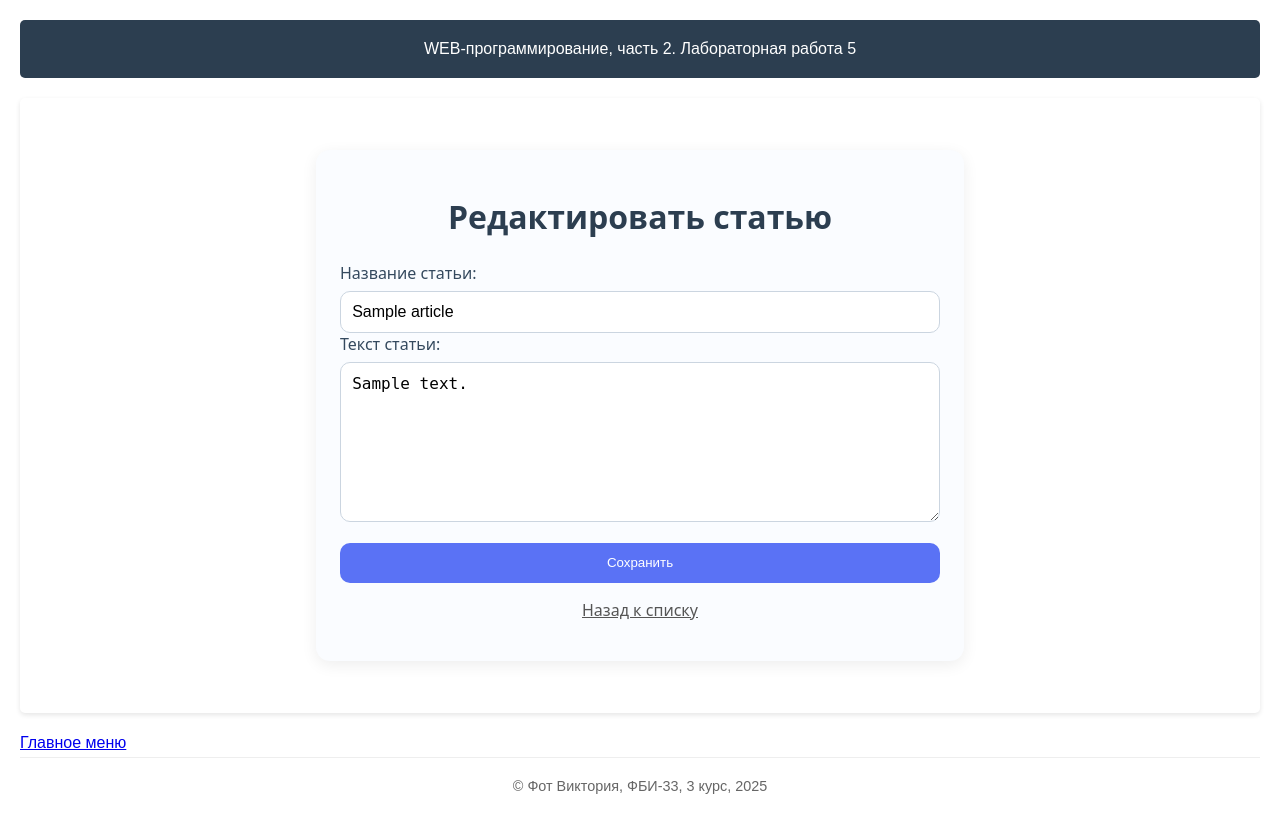
After one commit to Vikafot/web-back-labs, a Flask app: page /lab5/edit/1 in a window 1280 px wide. The commit adds this page. Run offline with Flask 3, Linux system fonts and the light colour scheme; the visitor is signed in with stand-in values (Sample User, id 1); a database or web service that is not in the repository returns one stand-in record (values such as "Sample title"); some libraries are stand-ins or nearby versions.

Commit message:
Самостоятельные задания

```diff
--- a/lab5.py
+++ b/lab5.py
@@ -109,6 +109,9 @@ def create():
     title = request.form.get('title')
     article_text = request.form.get('article_text')
 
+    if not title or not article_text:
+        return render_template('lab5/create_article.html', error="Название и текст статьи не могут быть пустыми.")
+
     conn, cur = db_connect()
 
     if current_app.config['DB_TYPE'] == 'postgres':
@@ -151,3 +154,87 @@ def list():
 
     db_close(conn, cur)
     return render_template('/lab5/articles.html', articles=articles)
+
+@lab5.route('/lab5/logout')
+def logout():
+    session.pop('login', None)
+    return redirect('/lab5')
+
+@lab5.route('/lab5/edit/<int:article_id>', methods=['GET', 'POST'])
+def edit(article_id):
+    login = session.get('login')
+    if not login:
+        return redirect('/lab5/login')
+
+    conn, cur = db_connect()
+
+    if current_app.config['DB_TYPE'] == 'postgres':
+        cur.execute("SELECT id FROM users WHERE login=%s", (login,))
+    else:
+        cur.execute("SELECT id FROM users WHERE login=?", (login,))
+    user = cur.fetchone()
+    if not user:
+        db_close(conn, cur)
+        return redirect('/lab5')
+    login_id = user['id']
+
+    if current_app.config['DB_TYPE'] == 'postgres':
+        cur.execute("SELECT * FROM articles WHERE id=%s AND login_id=%s", (article_id, login_id))
+    else:
+        cur.execute("SELECT * FROM articles WHERE id=? AND login_id=?", (article_id, login_id))
+    article = cur.fetchone()
+    if not article:
+        db_close(conn, cur)
+        return "Статья не найдена или у вас нет прав на её редактирование", 403
+
+    if request.method == 'GET':
+        db_close(conn, cur)
+        return render_template('lab5/edit_article.html', article=article)
+
+    title = request.form.get('title', '').strip()
+    article_text = request.form.get('article_text', '').strip()
+
+    if not title or not article_text:
+        db_close(conn, cur)
+        return render_template('lab5/edit_article.html', article=article, error="Название и текст не могут быть пустыми")
+
+    if current_app.config['DB_TYPE'] == 'postgres':
+        cur.execute(
+            "UPDATE articles SET title=%s, article_text=%s WHERE id=%s AND login_id=%s",
+            (title, article_text, article_id, login_id)
+        )
+    else:
+        cur.execute(
+            "UPDATE articles SET title=?, article_text=? WHERE id=? AND login_id=?",
+            (title, article_text, article_id, login_id)
+        )
+
+    db_close(conn, cur)
+    return redirect('/lab5/list')
+
+
+@lab5.route('/lab5/delete/<int:article_id>', methods=['POST'])
+def delete(article_id):
+    login = session.get('login')
+    if not login:
+        return redirect('/lab5/login')
+
+    conn, cur = db_connect()
+
+    if current_app.config['DB_TYPE'] == 'postgres':
+        cur.execute("SELECT id FROM users WHERE login=%s", (login,))
+    else:
+        cur.execute("SELECT id FROM users WHERE login=?", (login,))
+    user = cur.fetchone()
+    if not user:
+        db_close(conn, cur)
+        return "Пользователь не найден", 404
+    login_id = user['id']
+
+    if current_app.config['DB_TYPE'] == 'postgres':
+        cur.execute("DELETE FROM articles WHERE id=%s AND login_id=%s", (article_id, login_id))
+    else:
+        cur.execute("DELETE FROM articles WHERE id=? AND login_id=?", (article_id, login_id))
+
+    db_close(conn, cur)
+    return redirect('/lab5/list')
--- a/static/main.css
+++ b/static/main.css
@@ -79,3 +79,224 @@ th {
 .item img:hover {
     scale: 1.05;
 }
+
+.register-container {
+    max-width: 400px;
+    margin: 2rem auto;
+    padding: 2rem;
+    border: 1px solid #ddd;
+    border-radius: 10px;
+    background-color: #f9f9f9;
+    box-shadow: 0 4px 12px rgba(0, 0, 0, 0.1);
+    font-family: Arial, sans-serif;
+}
+
+.register-container h1 {
+    text-align: center;
+    margin-bottom: 1.5rem;
+    color: #333;
+}
+
+.form-group {
+    margin-bottom: 1rem;
+}
+
+.form-group label {
+    display: block;
+    margin-bottom: 0.5rem;
+    font-weight: bold;
+    color: #555;
+}
+
+.form-group input {
+    width: 100%;
+    padding: 0.6rem;
+    font-size: 1rem;
+    border: 1px solid #ccc;
+    border-radius: 6px;
+    box-sizing: border-box;
+}
+
+.form-group input:focus {
+    outline: none;
+    border-color: #007bff;
+    box-shadow: 0 0 0 2px rgba(0, 123, 255, 0.25);
+}
+
+.error-message {
+    color: #d32f2f;
+    background-color: #ffebee;
+    padding: 0.75rem;
+    border-radius: 6px;
+    margin-bottom: 1rem;
+    border-left: 4px solid #d32f2f;
+}
+
+.submit-btn {
+    width: 100%;
+    padding: 0.75rem;
+    font-size: 1.1rem;
+    background-color: #007bff;
+    color: white;
+    border: none;
+    border-radius: 6px;
+    cursor: pointer;
+    transition: background-color 0.2s;
+}
+
+.submit-btn:hover {
+    background-color: #0056b3;
+}
+
+.articles-list {
+    max-width: 700px;
+    margin: 0 auto;
+    padding: 1rem;
+}
+
+.articles-list h1 {
+    text-align: center;
+    margin-bottom: 1.5rem;
+    color: #2c3e50;
+}
+
+.article-item {
+    margin-bottom: 2rem;
+    padding-bottom: 1.2rem;
+    border-bottom: 1px solid #eee;
+}
+
+.article-item h2 {
+    margin: 0 0 0.6rem;
+    font-size: 1.4rem;
+    color: #3498db;
+}
+
+.article-item blockquote {
+    margin: 0;
+    padding-left: 1rem;
+    border-left: 3px solid #ddd;
+    color: #555;
+    font-style: normal;
+    line-height: 1.6;
+}
+
+.no-articles {
+    text-align: center;
+    color: #7f8c8d;
+    font-style: italic;
+}
+
+.create-article-form {
+    max-width: 600px;
+    margin: 2rem auto;
+    padding: 1.5rem;
+    background: #fafcff;
+    border-radius: 14px;
+    box-shadow: 0 4px 16px rgba(0, 0, 0, 0.07);
+    font-family: system-ui, sans-serif;
+}
+
+.create-article-form h1 {
+    text-align: center;
+    margin-bottom: 1.5rem;
+    color: #2c3e50;
+}
+
+.create-article-form div {
+    margin-bottom: 1.2rem;
+}
+
+.create-article-form label {
+    display: block;
+    margin-bottom: 0.4rem;
+    font-weight: 500;
+    color: #34495e;
+}
+
+.create-article-form input[type="text"],
+.create-article-form textarea {
+    width: 100%;
+    padding: 0.7rem;
+    font-size: 1rem;
+    border: 1px solid #cbd5e0;
+    border-radius: 10px;
+    background: white;
+    box-sizing: border-box;
+    transition: border-color 0.2s, box-shadow 0.2s;
+}
+
+.create-article-form input[type="text"]:focus,
+.create-article-form textarea:focus {
+    outline: none;
+    border-color: #6a8cff;
+    box-shadow: 0 0 0 3px rgba(106, 140, 255, 0.25);
+}
+
+.create-article-form textarea {
+    min-height: 160px;
+    resize: vertical;
+    font-family: inherit;
+    line-height: 1.5;
+}
+
+.create-article-form button[type="submit"] {
+    width: 100%;
+    padding: 0.8rem;
+    font-size: 1.05rem;
+    font-weight: 600;
+    color: white;
+    background: #5a72f5;
+    border: none;
+    border-radius: 10px;
+    cursor: pointer;
+    transition: background 0.2s;
+}
+
+.create-article-form button[type="submit"]:hover {
+    background: #445de0;
+}
+
+.edit-form {
+    max-width: 600px;
+    margin: 2rem auto;
+    padding: 1.5rem;
+    background: #fafcff;
+    border-radius: 14px;
+    box-shadow: 0 4px 16px rgba(0,0,0,0.07);
+    font-family: system-ui, sans-serif;
+}
+.edit-form h1 {
+    text-align: center;
+    margin-bottom: 1.5rem;
+    color: #2c3e50;
+}
+.edit-form label {
+    display: block;
+    margin-bottom: 0.4rem;
+    font-weight: 500;
+    color: #34495e;
+}
+.edit-form input[type="text"],
+.edit-form textarea {
+    width: 100%;
+    padding: 0.7rem;
+    font-size: 1rem;
+    border: 1px solid #cbd5e0;
+    border-radius: 10px;
+    box-sizing: border-box;
+}
+.edit-form textarea {
+    min-height: 160px;
+    resize: vertical;
+}
+.edit-form button {
+    width: 100%;
+    padding: 0.8rem;
+    margin-top: 1rem;
+    background: #5a72f5;
+    color: white;
+    border: none;
+    border-radius: 10px;
+    cursor: pointer;
+}
--- /dev/null
+++ b/templates/lab5/edit_article.html
@@ -0,0 +1,27 @@
+{% extends "base.html" %}
+
+{% block lab %}Лабораторная работа 5{% endblock %}
+
+{% block main %}
+<div class="edit-form">
+    <h1>Редактировать статью</h1>
+
+    <form method="post">
+        <label>Название статьи:</label>
+        <input type="text" name="title" value="{{ article.title }}" maxlength="50" required>
+
+        <label>Текст статьи:</label>
+        <textarea name="article_text" required>{{ article.article_text }}</textarea>
+
+        {% if error %}
+        <div class="error-message">{{ error }}</div>
+        {% endif %}
+
+        <button type="submit">Сохранить</button>
+    </form>
+
+    <p style="text-align: center; margin-top: 1rem;">
+        <a href="/lab5/list" style="color: #555;">Назад к списку</a>
+    </p>
+</div>
+{% endblock %}
--- a/templates/lab5/lab5.html
+++ b/templates/lab5/lab5.html
@@ -3,6 +3,7 @@
 <head>
     <meta charset="UTF-8">
     <title>Лабораторная работа 5</title>
+    <link rel="icon" href="{{ url_for('static', filename='favicon.ico') }}" type="image/x-icon">
     <link rel="stylesheet" href="{{ url_for('lab5.static', filename='lab5.css') }}">
 </head>
 <body>
@@ -15,6 +16,7 @@
                 <li><a href="/lab5/register">Регистрация</a></li>
                 <li><a href="/lab5/list">Список статей</a></li>
                 <li><a href="/lab5/create">Создать статью</a></li>
+                <li><a href="/lab5/logout">Выйти</a></li>
             </ul>
         </nav>
     </div>
```
Also changed, not shown: templates/lab5/articles.html (+15 -6 lines), templates/lab5/create_article.html (+9 -1 lines), templates/lab5/login.html (+9 -6 lines), templates/lab5/register.html (+13 -12 lines), static/lab5.css (line endings or trailing spaces).
